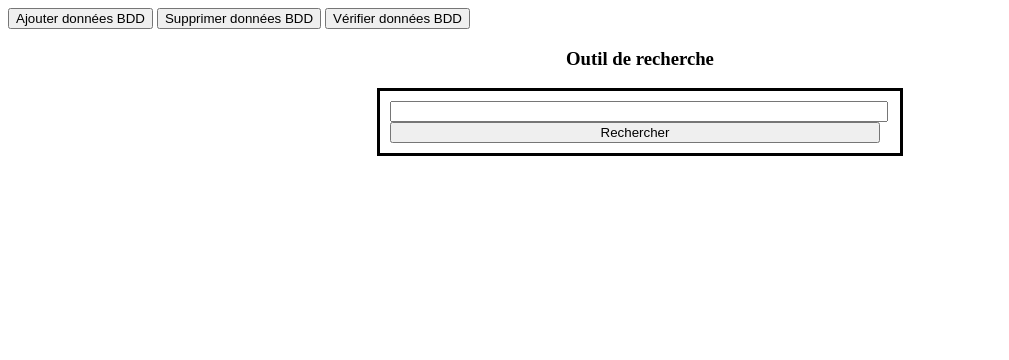
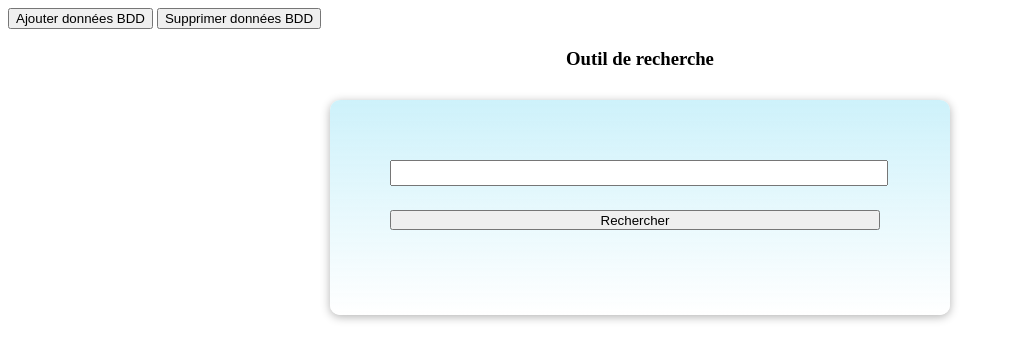
Before and after one commit to KryLex0/M2_THYP_SearchTool, a PHP site: page / in a window 1280 px wide. Shown: the top 360 px of the page, without its empty margins (0-1009 px from the left). Run offline with PHP 8.4, Linux system fonts and the light colour scheme; some libraries are stand-ins or nearby versions.

Commit message:
Update CSS

```diff
--- a/credentials/credentials.php
+++ b/credentials/credentials.php
@@ -2,6 +2,6 @@
 
 $dbname = "mysql:dbname=hypermedia;host=localhost";
 $login = "root";
-$password = "root";
+$password = "";//"root";
 
 ?>
--- a/index.php
+++ b/index.php
@@ -15,14 +15,15 @@ $pathTextFile = $pathParent . "/fichiers_txt";
 <script src="http://ajax.googleapis.com/ajax/libs/jquery/1.7.1/jquery.min.js" type="text/javascript"></script>
 <button onclick="addDataBDD()">Ajouter données BDD</button>
 <button onclick="removeDataBDD()">Supprimer données BDD</button>
-<button onclick="updateDataBDD()">Vérifier données BDD</button>
+<!-- <button onclick="updateDataBDD()">Vérifier données BDD</button> -->
 
 <h3 style="text-align: center;">Outil de recherche</h3>
-<form method="POST" action="index.php" id="rechercheMot" style="text-align: center;">
-    <span><input type="text" name="searchText" required="required">
-    <input type=submit value="Rechercher" name="searchButton">
-</form>
-
+<div class="divSearchBar">
+    <form method="POST" action="index.php" id="rechercheMot" style="text-align: center;">
+        <span><input type="text" name="searchText" required="required">
+        <input type=submit value="Rechercher" name="searchButton">
+    </form>
+</div>
 
 
 
@@ -40,9 +41,11 @@ if(isset($_POST['action']) && $_POST['action'] == 'addSuccess') {
 if(isset($_POST['action']) && $_POST['action'] == 'removeSuccess') {
     removeDataToDatabase();
 }
+/*
 if(isset($_POST['action']) && $_POST['action'] == 'updateSuccess') {
     updateDataToDatabase();
 }
+*/
 
 if ($_SERVER["REQUEST_METHOD"] == "POST" && isset($_POST)) {
     try {
@@ -55,23 +58,27 @@ if ($_SERVER["REQUEST_METHOD"] == "POST" && isset($_POST)) {
         $searchWordFile = $result->fetchAll();
 
         ?>
-        <p style="text-align: center;">'<?php echo $wordToSearch; ?>' est présent dans <?php echo count($searchWordFile); ?> fichier(s).</p>
+        <p style="text-align: center;">Le mot '<?php echo $wordToSearch; ?>' est présent dans <?php echo count($searchWordFile);if(count($searchWordFile)<=1){echo " fichier.";}else{echo " fichiers.";} ?></p>
+        <div class="divSearchResult">
         <?php
 
         foreach ($searchWordFile as $tab => $val) {
             $urlTxt = $pathTextFile . "/" . $val["nom_fichier"]; ?>
             <ul>
-                <a href="#">
-                    <li style="text-align: center;" id="<?php echo $val["nom_fichier"]; ?>" onclick="test(this)">
-                        <?php echo "[" . $val["nom_fichier"] . "] : " . $val["nb_occurence"]; ?>
+
+                    <li style="" id="<?php echo $val["nom_fichier"]; ?>" onclick="test(this)">
+                        Dans le fichier
+                        <a href="#">
+                            <?php echo " [" . $val["nom_fichier"] . "]"; ?>
+                        </a>
+                        il y a <?php echo $val["nb_occurence"] . " occurences."; ?>
                     </li>
                 </a>
             </ul>
 
+<?php } ?>
+        </div>
 <?php
-
-        }
-
         unset($_POST);
         unset($_REQUEST);
     } catch (Exception $e) {
--- a/save_bdd.php
+++ b/save_bdd.php
@@ -34,11 +34,11 @@ function addEmptyWordToArray(){
 //afin de mettre les noms des fichiers dans une array de type (nomFichier=>timestampModif)
 function addFileNameToArray(){
     $fichiers_txt = scandir($GLOBALS["path"]);
-    array_shift($fichiers_txt); //supprime les 2 premiers resultats vides '.' et '..'
-    array_shift($fichiers_txt);
+    //array_shift($fichiers_txt); //supprime les 2 premiers resultats vides '.' et '..'
+    //array_shift($fichiers_txt);
 
     foreach ($fichiers_txt as $fichier) {
-        if ($fichier != '.' || $fichier != '..') {
+        if ($fichier != '.' && $fichier != '..') {
             $tab_fichiers[$fichier] = filemtime($GLOBALS["path"] . "/" . $fichier);
         }
     }
@@ -132,7 +132,7 @@ function removeDataToDatabase(){
     $result->execute();
 }
 
-
+/*
 //mets à jour les données dans la bdd en fonction d'une modification sur un fichier, d'un ajout ou d'une suppression d'un fichier
 function updateDataToDatabase(){
     $sqlQuery = "SELECT nom_fichier, timestamp_modif FROM filelastupdate";
@@ -221,6 +221,6 @@ function updateSearchWordFile($all_tab, $actualTimestampFile){
         $i += 1;
     }
 }
-
+*/
 
 ?>
--- a/style/searchbar.css
+++ b/style/searchbar.css
@@ -3,14 +3,42 @@ form {
     overflow: hidden;
     text-align: center;
     margin: auto;
-    border: 3px solid black;
+    /*border: 3px solid black;*/
     padding: 10px;
 }
 input {
     width: 100%;
+    height: 20px;
+    margin-bottom: 5%;
 }
 span {
     display: block;
     overflow: hidden;
     padding-right:10px;
 }
+
+.divSearchBar {
+    text-align: center;
+
+    padding: 50px;
+    width: max-content;
+    margin: 30px auto;
+    background: linear-gradient(rgba(200, 240, 250, 0.9), white);
+    backdrop-filter: blur(10px);
+    box-shadow: 0px 2px 10px rgba(0, 0, 0, 0.3);
+    border-radius: 10px;
+    transition: transform 0.2s ease-in-out;
+}
+
+.divSearchResult{
+    /*text-align: center;*/
+
+    padding: 50px;
+    width: max-content;
+    margin: 30px auto;
+    background: linear-gradient(white, rgba(200, 240, 250, 0.9));
+    backdrop-filter: blur(10px);
+    box-shadow: 0px 2px 10px rgba(0, 0, 0, 0.3);
+    border-radius: 10px;
+    transition: transform 0.2s ease-in-out;
+}
```
